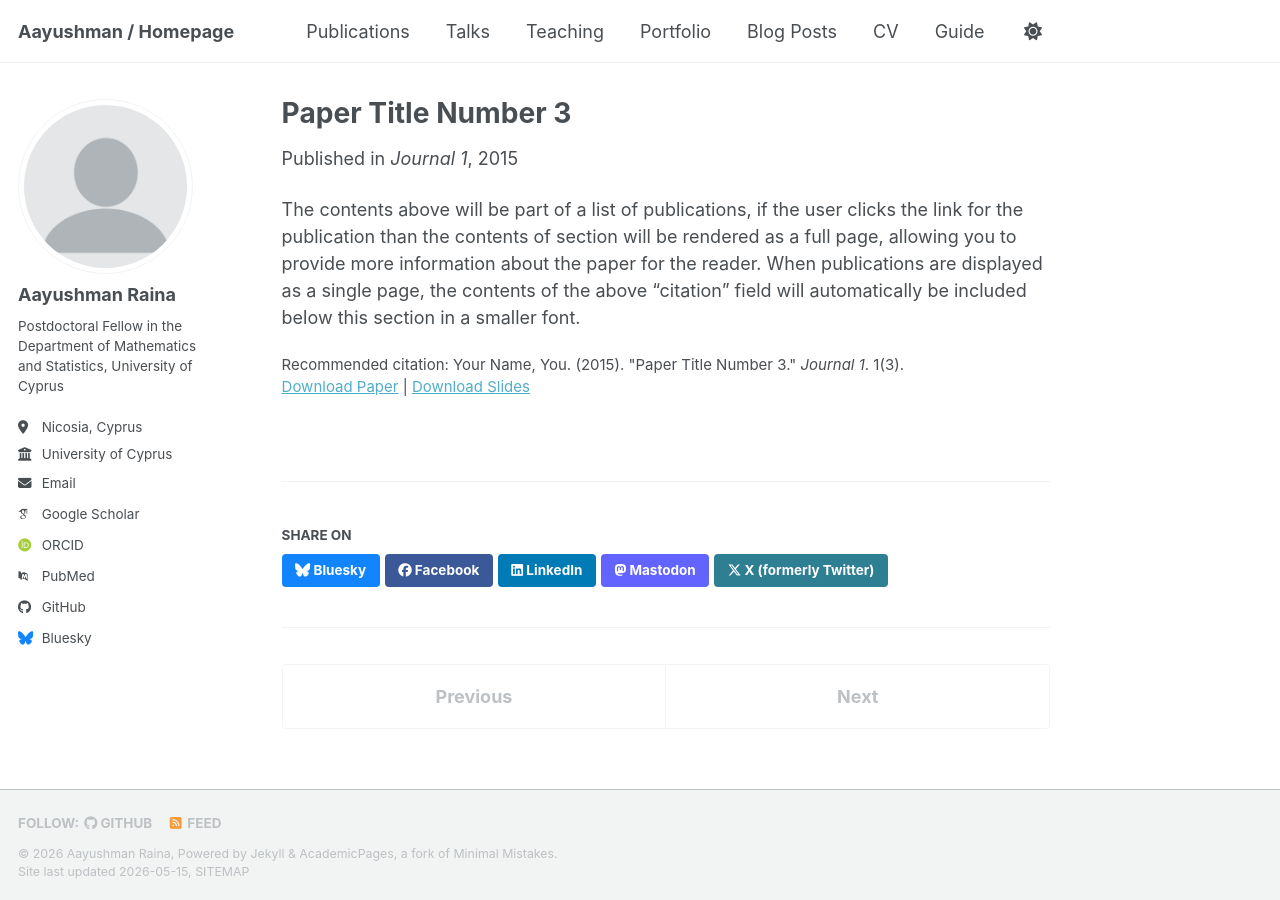
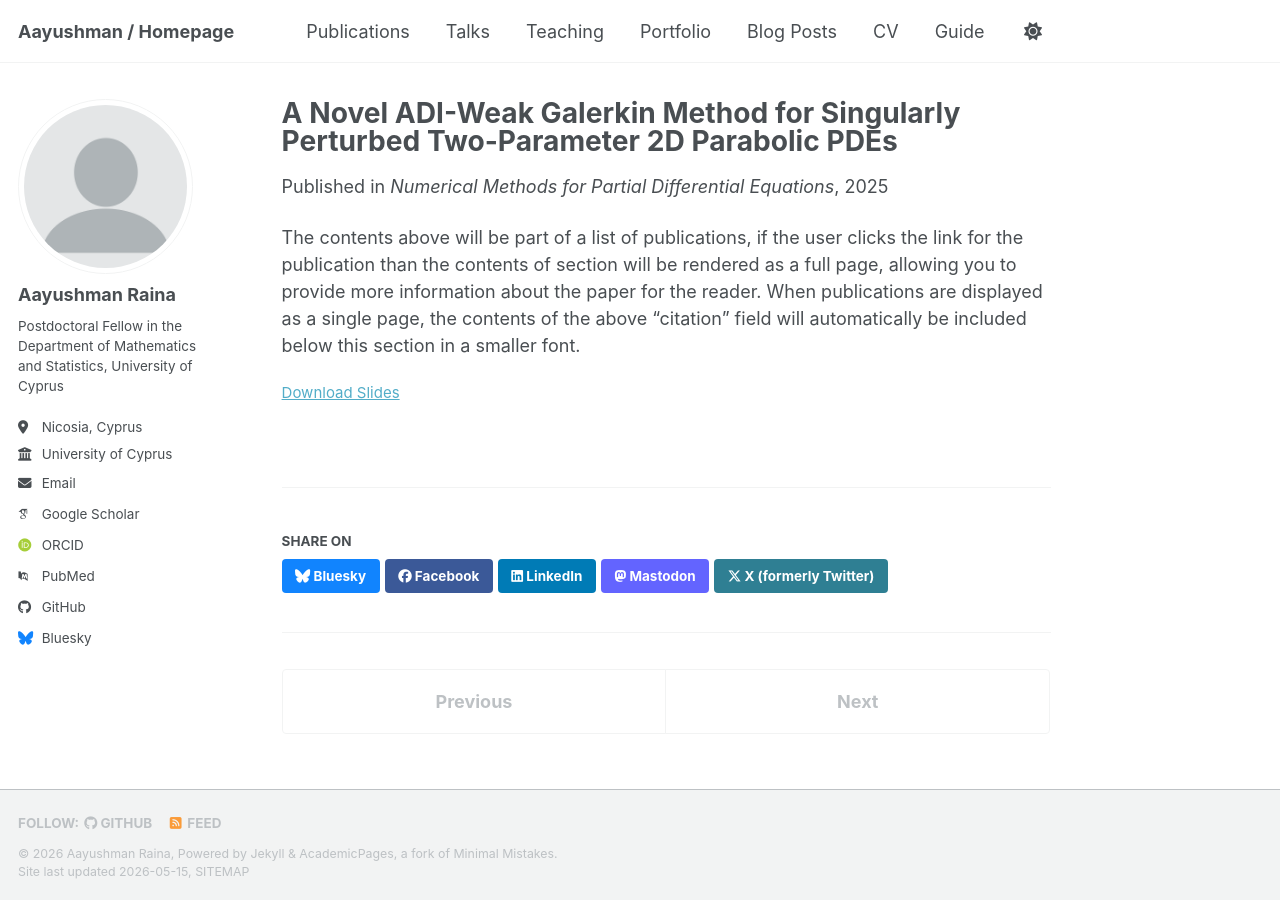
Before and after one commit to Aayushman5/Aayushman5.github.io, a Jekyll site: the page built from _publications/2015-10-01-paper-title-number-3.md, in a window 1280 px wide. Built offline with Jekyll 4.4.1, drawn with Linux system fonts in a browser that asks for light colours; some web fonts are replaced; a script bundle is joined from its source files by our own code; library files that are not in the unit come from our copies.

Commit message:
Update 2015-10-01-paper-title-number-3.md

```diff
--- a/_publications/2015-10-01-paper-title-number-3.md
+++ b/_publications/2015-10-01-paper-title-number-3.md
@@ -1,14 +1,12 @@
 ---
-title: "Paper Title Number 3"
+title: "A Novel ADI-Weak Galerkin Method for Singularly Perturbed Two-Parameter 2D Parabolic PDEs"
 collection: publications
 category: manuscripts
 permalink: /publication/2015-10-01-paper-title-number-3
-excerpt: 'This paper is about the number 3. The number 4 is left for future work.'
-date: 2015-10-01
-venue: 'Journal 1'
+date: 2025-01-01
+venue: 'Numerical Methods for Partial Differential Equations'
 slidesurl: 'https://academicpages.github.io/files/slides3.pdf'
 paperurl: 'https://academicpages.github.io/files/paper3.pdf'
-citation: 'Your Name, You. (2015). &quot;Paper Title Number 3.&quot; <i>Journal 1</i>. 1(3).'
 ---
 
 The contents above will be part of a list of publications, if the user clicks the link for the publication than the contents of section will be rendered as a full page, allowing you to provide more information about the paper for the reader. When publications are displayed as a single page, the contents of the above "citation" field will automatically be included below this section in a smaller font.
```
